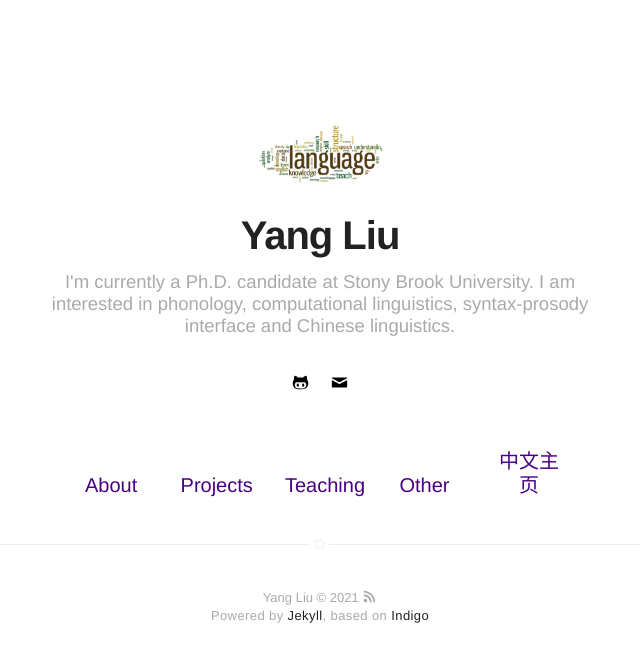
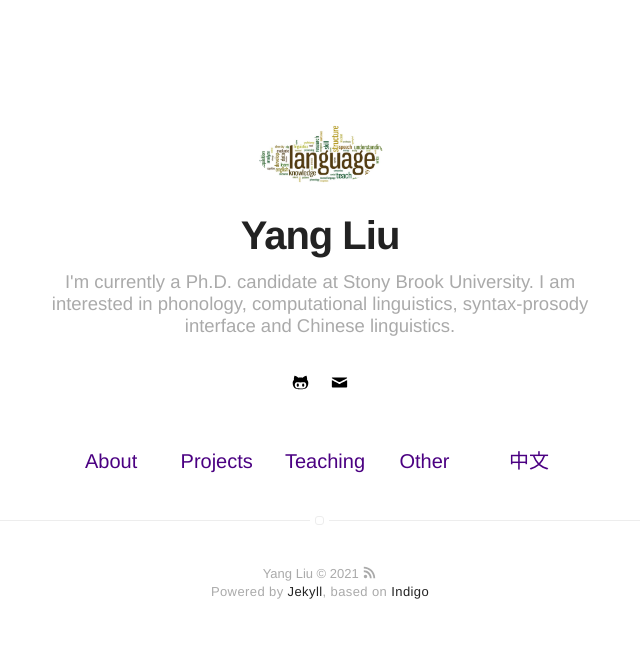
Before and after one commit to coglo/coglo.github.io, a Jekyll site: the page built from index.html, in a window 1280 px wide. Shown: the top 662 px of the page, without its empty margins (320-960 px from the left). Built offline with Jekyll 4.4.1, drawn with Linux system fonts in a browser that asks for light colours.

Commit message:
Update nav.html

```diff
--- a/_includes/nav.html
+++ b/_includes/nav.html
@@ -37,9 +37,9 @@
             {% endif %}
 
                     {% if site.blog == true %}
-            {% if page.title != "中文主页" %}
+            {% if page.title != "中文" %}
                 <li class="item">
-                    <a class="link" href="{{ site.url }}/中文主页">中文主页</a>
+                    <a class="link" href="{{ site.url }}/中文">中文</a>
                 </li>
             {% endif %}
         {% endif %}
```
